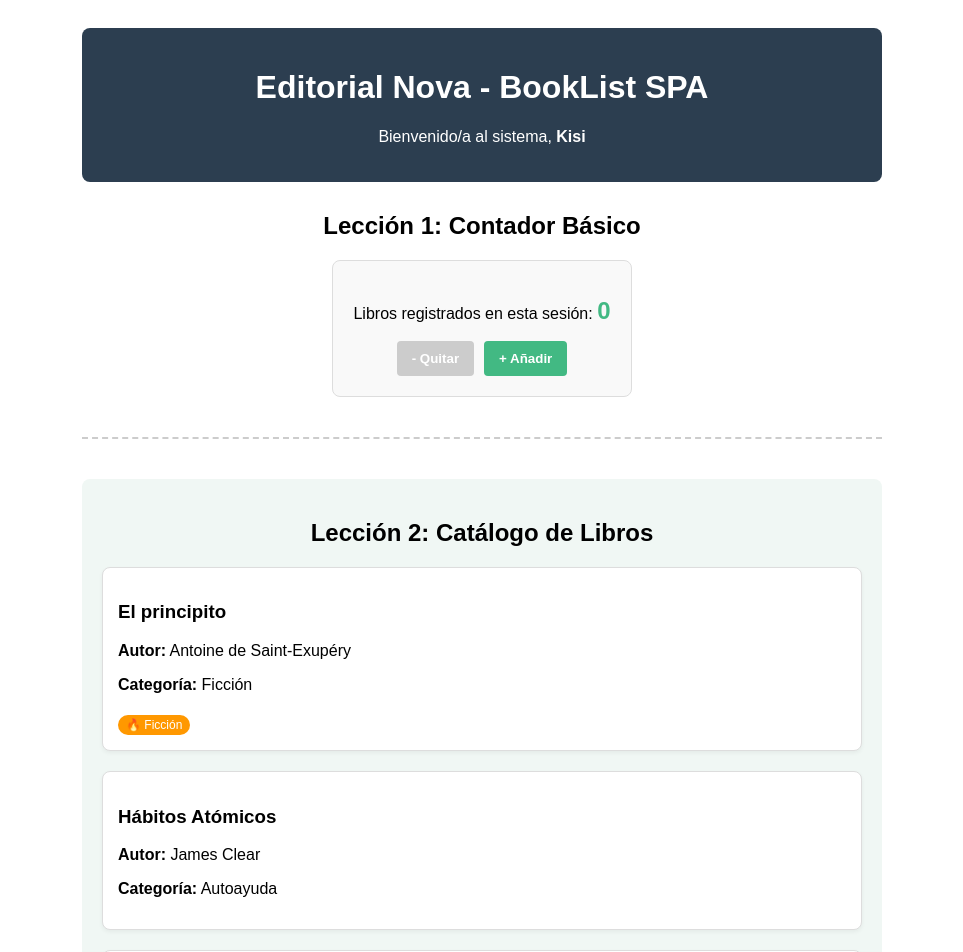
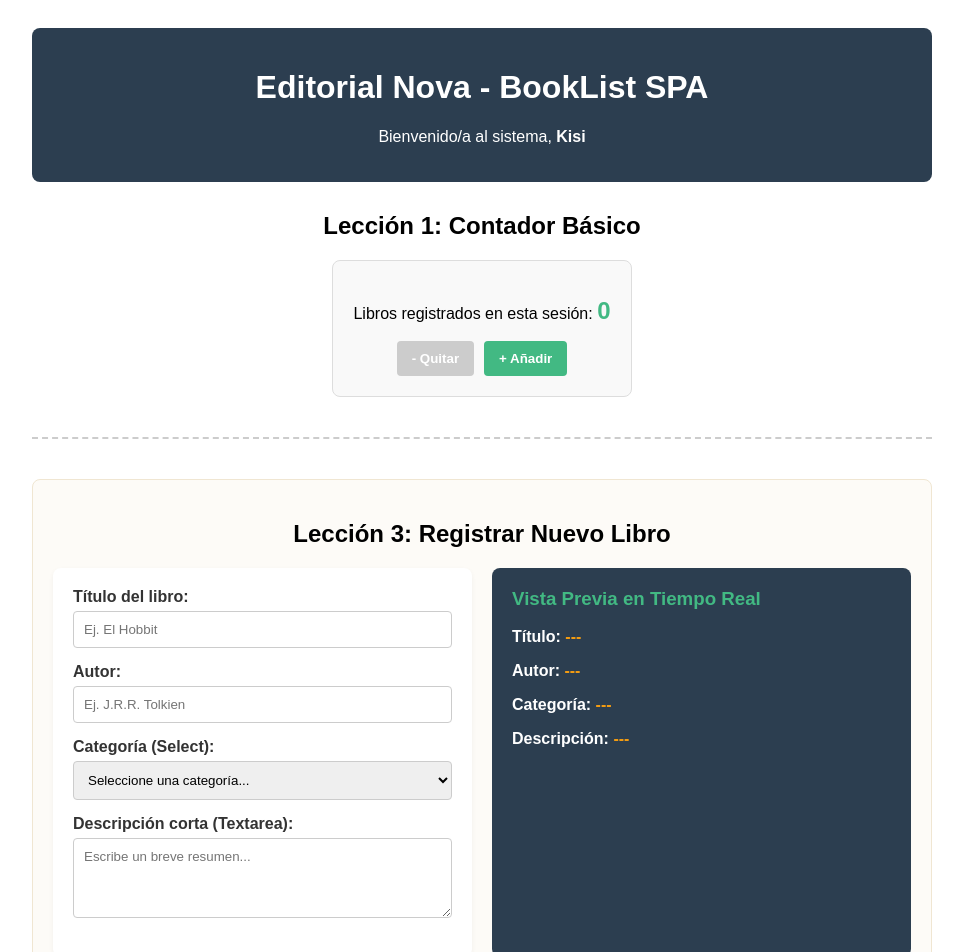
Before and after one commit to Muss3t/booklist-spa, a Vue app: page / in a window 1280 px wide. Shown: the top 952 px of the page, without its empty margins (158-1121 px from the left). Built offline with nearby package versions, Linux system fonts and the light colour scheme.

Commit message:
feat: Completada Lección 3 con formulario reactivo y v-model

```diff
--- a/src/App.vue
+++ b/src/App.vue
@@ -2,12 +2,31 @@
 ======================================================================
 Lección 1: Introducción a Vue.js
 Objetivo: Comprender la estructura básica de un componente Vue.
-Tareas: App.vue, contador básico y patrón MVVM.
+Tareas a desarrollar:
+● Crear el componente principal App.vue con estructura template/script/style.
+● Implementar un contador básico con datos reactivos (data, methods).
+● Aplicar el patrón MVVM y mostrar el nombre del usuario.
+
+======================================================================
+Lección 2: Templates y rendering
+Objetivo: Utilizar templates y directivas para representar datos.
+Tareas a desarrollar:
+● Crear un componente Libro.vue para mostrar datos de un libro usando v-bind.
+● Usar v-if, v-show y v-for para mostrar/ocultar elementos o iterar sobre la lista de libros.
+● Mostrar un mensaje si no hay libros disponibles.
+
+======================================================================
+Lección 3: Binding de formularios
+Objetivo: Implementar formularios interactivos con v-model.
+Tareas a desarrollar:
+● Crear un formulario que permita añadir libros con input, select y textarea.
+● Utilizar v-model para vincular campos al modelo.
+● Mostrar en tiempo real los datos ingresados.
 ======================================================================
 -->
+
 <script setup>
 import { ref } from 'vue'
-// 1. IMPORTAMOS EL COMPONENTE HIJO
 import Libro from './components/Libro.vue'
 
 // --- VARIABLES LECCIÓN 1 ---
@@ -17,12 +36,20 @@ const incrementar = () => { contador.value++ }
 const disminuir = () => { if (contador.value > 0) contador.value-- }
 
 // --- VARIABLES LECCIÓN 2 ---
-// 2. Creamos una lista reactiva simulando una base de datos de libros
 const libros = ref([
   { id: 1, titulo: 'El principito', autor: 'Antoine de Saint-Exupéry', categoria: 'Ficción' },
   { id: 2, titulo: 'Hábitos Atómicos', autor: 'James Clear', categoria: 'Autoayuda' },
   { id: 3, titulo: '1984', autor: 'George Orwell', categoria: 'Ficción' }
 ])
+
+// --- VARIABLES LECCIÓN 3 ---
+// Creamos un objeto reactivo para almacenar temporalmente lo que el usuario escribe
+const nuevoLibro = ref({
+  titulo: '',
+  autor: '',
+  categoria: '',
+  descripcion: ''
+})
 </script>
 
 <template>
@@ -46,45 +73,91 @@ const libros = ref([
 
     <hr class="divisor" />
 
+    <!-- BLOQUE LECCIÓN 3 (arriba para que sea fácil ingresar datos) -->
+    <section class="lesson-three">
+      <h2>Lección 3: Registrar Nuevo Libro</h2>
+
+      <div class="form-grid">
+        <!-- Formulario -->
+        <form class="formulario">
+          <div class="form-group">
+            <label>Título del libro:</label>
+            <!-- v-model conecta este input con nuevoLibro.titulo -->
+            <input type="text" v-model="nuevoLibro.titulo" placeholder="Ej. El Hobbit" />
+          </div>
+
+          <div class="form-group">
+            <label>Autor:</label>
+            <input type="text" v-model="nuevoLibro.autor" placeholder="Ej. J.R.R. Tolkien" />
+          </div>
+
+          <div class="form-group">
+            <label>Categoría (Select):</label>
+            <select v-model="nuevoLibro.categoria">
+              <option disabled value="">Seleccione una categoría...</option>
+              <option value="Ficción">Ficción</option>
+              <option value="Autoayuda">Autoayuda</option>
+              <option value="Educación">Educación</option>
+              <option value="Tecnología">Tecnología</option>
+            </select>
+          </div>
+
+          <div class="form-group">
+            <label>Descripción corta (Textarea):</label>
+            <textarea v-model="nuevoLibro.descripcion" placeholder="Escribe un breve resumen..."></textarea>
+          </div>
+        </form>
+
+        <!-- Vista Previa en Tiempo Real -->
+        <div class="preview-box">
+          <h3>Vista Previa en Tiempo Real</h3>
+          <p><strong>Título:</strong> <span class="highlight">{{ nuevoLibro.titulo || '---' }}</span></p>
+          <p><strong>Autor:</strong> <span class="highlight">{{ nuevoLibro.autor || '---' }}</span></p>
+          <p><strong>Categoría:</strong> <span class="highlight">{{ nuevoLibro.categoria || '---' }}</span></p>
+          <p><strong>Descripción:</strong> <span class="highlight">{{ nuevoLibro.descripcion || '---' }}</span></p>
+        </div>
+      </div>
+    </section>
+
+    <hr class="divisor" />
+
     <!-- BLOQUE LECCIÓN 2 -->
     <section class="lesson-two">
       <h2>Lección 2: Catálogo de Libros</h2>
-
-      <!-- Directiva v-if: Se muestra SOLO si el arreglo está vacío -->
       <div v-if="libros.length === 0" class="mensaje-vacio">
         <p>No hay libros disponibles en este momento.</p>
       </div>
-
-      <!-- Directiva v-else: Si hay libros, itera el componente <Libro> -->
       <div v-else class="lista-libros">
-        <!-- Usamos v-for para iterar.
-             Usamos :libro="libro" (v-bind) para inyectar la información al hijo -->
-        <Libro
-          v-for="libro in libros"
-          :key="libro.id"
-          :libro="libro"
-        />
+        <Libro v-for="libro in libros" :key="libro.id" :libro="libro" />
       </div>
     </section>
   </div>
 </template>
 
 <style>
-/* Estilos Globales */
-.app-container { font-family: Arial, sans-serif; max-width: 800px; margin: 0 auto; padding: 20px; text-align: center; }
+/* Estilos Globales, Lección 1 y 2 */
+.app-container { font-family: Arial, sans-serif; max-width: 900px; margin: 0 auto; padding: 20px; text-align: center; }
 header { background-color: #2c3e50; color: white; padding: 20px; border-radius: 8px; margin-bottom: 30px; }
-
-/* Estilos Lección 1 */
 .counter-box { background-color: #f9f9f9; border: 1px solid #ddd; padding: 20px; border-radius: 8px; display: inline-block; }
 .counter-box span { font-size: 24px; font-weight: bold; color: #42b983; }
 .buttons { margin-top: 15px; display: flex; gap: 10px; justify-content: center; }
 button { padding: 10px 15px; border: none; border-radius: 4px; background-color: #42b983; color: white; cursor: pointer; font-weight: bold; }
 button:disabled { background-color: #ccc; cursor: not-allowed; }
 button:hover:not(:disabled) { background-color: #33a06f; }
-
-/* Estilos Lección 2 */
 .divisor { margin: 40px 0; border: 0; border-top: 2px dashed #ccc; }
 .lesson-two { background-color: #f0f7f4; padding: 20px; border-radius: 8px; }
 .mensaje-vacio { padding: 20px; color: #d9534f; background-color: #fdf7f7; border: 1px solid #ebccd1; border-radius: 4px; }
 .lista-libros { display: flex; flex-direction: column; gap: 10px; }
+
+/* Nuevos Estilos Lección 3 */
+.lesson-three { background-color: #fdfbf7; padding: 20px; border-radius: 8px; border: 1px solid #f0e6d2; }
+.form-grid { display: flex; gap: 20px; text-align: left; margin-top: 20px; flex-wrap: wrap; }
+.formulario { flex: 1; background: white; padding: 20px; border-radius: 8px; box-shadow: 0 2px 5px rgba(0,0,0,0.05); min-width: 300px; }
+.form-group { margin-bottom: 15px; }
+.form-group label { display: block; font-weight: bold; margin-bottom: 5px; color: #333; }
+.form-group input, .form-group select, .form-group textarea { width: 100%; padding: 10px; border: 1px solid #ccc; border-radius: 4px; font-family: inherit; box-sizing: border-box; }
+.form-group textarea { resize: vertical; min-height: 80px; }
+.preview-box { flex: 1; background-color: #2c3e50; color: white; padding: 20px; border-radius: 8px; min-width: 300px; }
+.preview-box h3 { color: #42b983; margin-top: 0; }
+.highlight { color: #f39c12; font-weight: bold; }
 </style>
```
